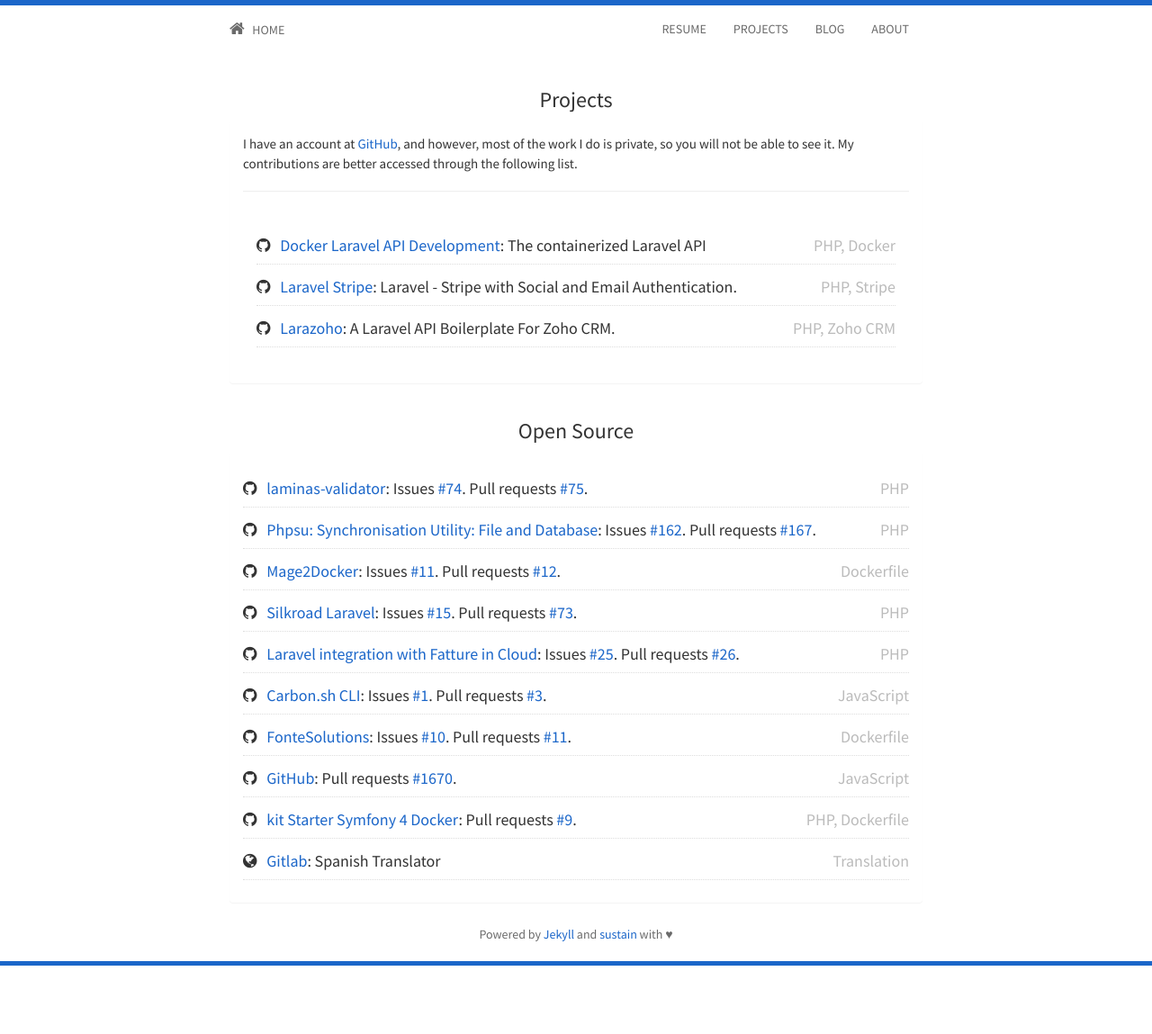
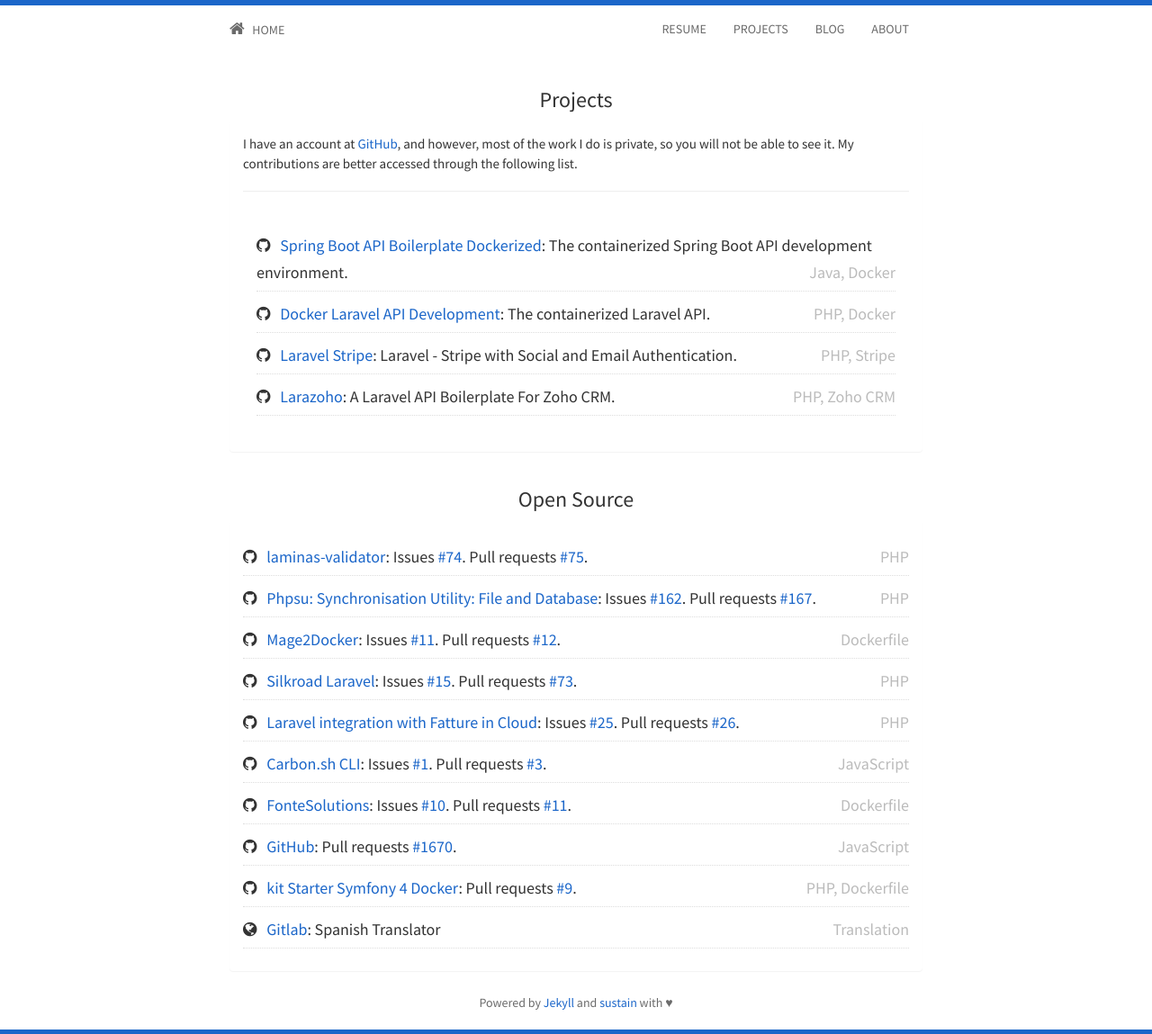
Before and after one commit to jfernancordova/jfernancordova.github.io, a Jekyll site: the page built from projects.html, in a window 1280 px wide. Shown: the whole page at 90% size. Built offline with Jekyll 4.4.1, drawn with Linux system fonts in a browser that asks for light colours; nearby versions of some CDN libraries; before the commit the page ends 1073 px from its top, so only the background shows below that.

Commit message:
Add new project

```diff
--- a/_data/projects.yml
+++ b/_data/projects.yml
@@ -1,6 +1,11 @@
+- title: "Spring Boot API Boilerplate Dockerized"
+  url: "https://github.com/jfernancordova/docker-spring-boot-api-dev"
+  comment: "The containerized Spring Boot API development environment."
+  language: "Java, Docker"
+
 - title: "Docker Laravel API Development"
   url: "https://github.com/jfernancordova/docker-laravel-api-dev"
-  comment: "The containerized Laravel API"
+  comment: "The containerized Laravel API."
   language: "PHP, Docker"
 
 - title: "Laravel Stripe"
```
